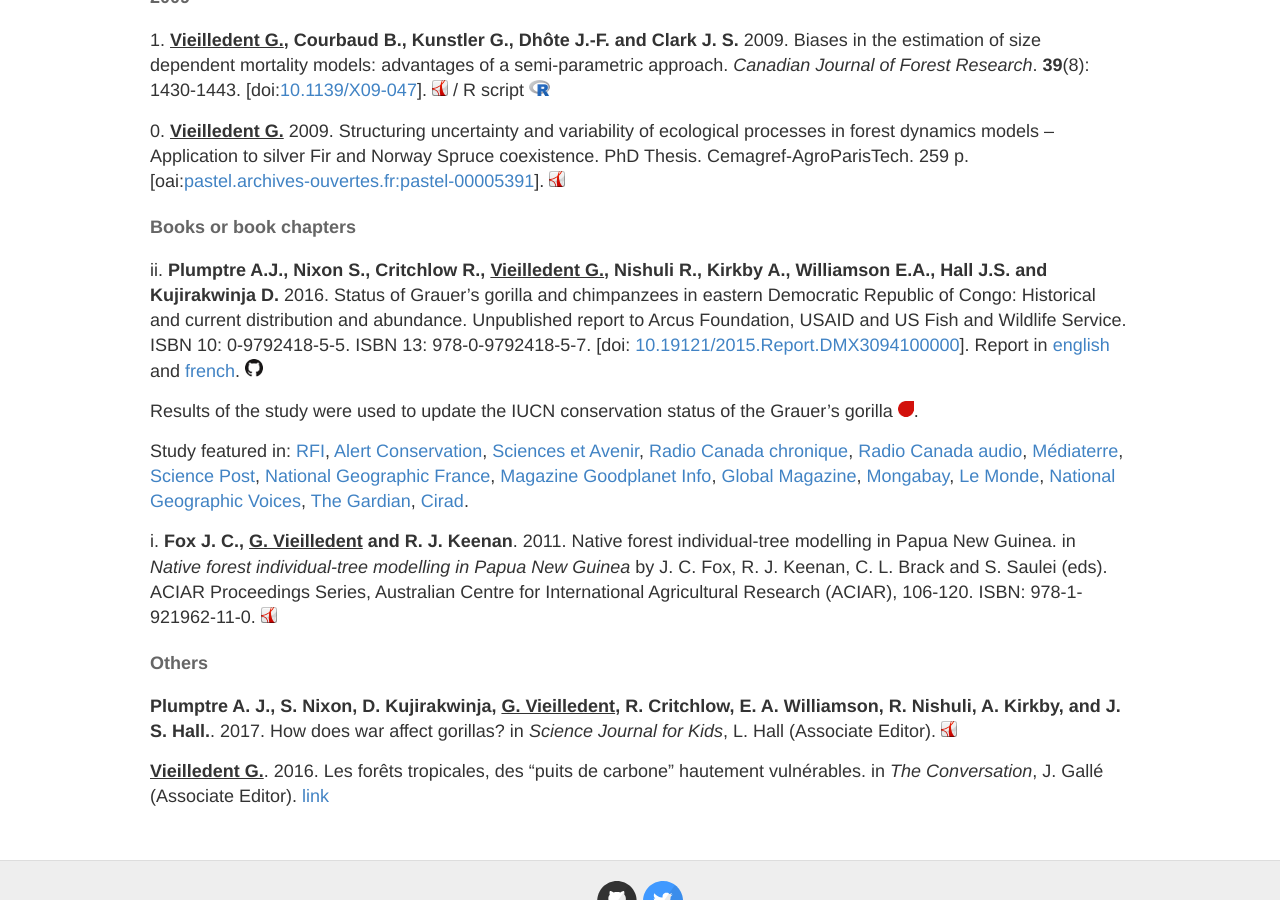
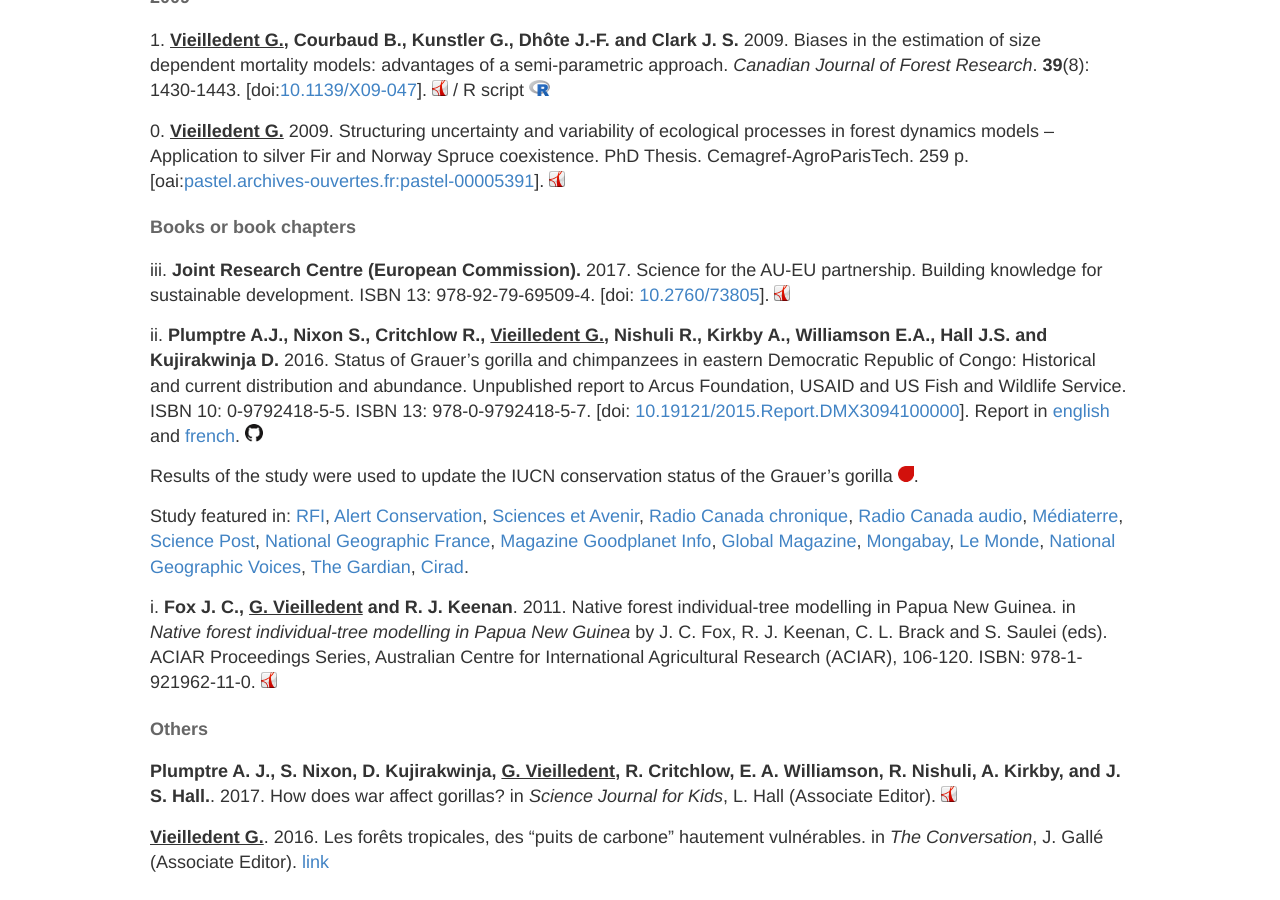
Before and after one commit to ghislainv/ghislainv.github.io, a Jekyll site: the page built from publications.md, in a window 1280 px wide and 900 px high, scrolled down 4766 px. Built offline with Jekyll 4.4.1, drawn with Linux system fonts in a browser that asks for light colours.

Commit message:
Add JRC report

```diff
--- a/publications.md
+++ b/publications.md
@@ -263,6 +263,8 @@ coexistence. PhD Thesis. Cemagref-AgroParisTech. 259 p. \[oai:[pastel.archives-o
 
 #### Books or book chapters
 
+iii. **Joint Research Centre (European Commission).** 2017. Science for the AU-EU partnership. Building knowledge for sustainable development. ISBN 13: 978-92-79-69509-4. \[doi: [10.2760/73805](http://doi.org/10.2760/73805)\]. [![pdf](/images/logos/logo-pdf.png "manuscript in pdf")](http://publications.jrc.ec.europa.eu/repository/bitstream/JRC107753/africamainreportonline.pdf)
+
 ii\. **Plumptre A.J., Nixon S., Critchlow R., <span style="text-decoration: underline;">Vieilledent G.</span>, Nishuli R., Kirkby A., Williamson E.A., Hall J.S. and Kujirakwinja D.** 2016. Status of Grauer's gorilla and chimpanzees in eastern Democratic Republic of Congo: Historical and current distribution and abundance. Unpublished report to Arcus Foundation, USAID and US Fish and Wildlife Service. ISBN 10: 0-9792418-5-5. ISBN 13: 978-0-9792418-5-7. \[doi:
 [10.19121/2015.Report.DMX3094100000](http://dx.doi.org/10.19121/2015.Report.DMX3094100000)\]. Report in [english](https://agritrop.cirad.fr/580036/2/Status%20of%20Grauers%20gorilla%20and%20eastern%20chimpanzee%20Report%20Final.pdf) and [french](https://agritrop.cirad.fr/580036/1/Statut%20du%20Gorille%20de%20Grauer%20et%20des%20Chimpanzes%20dans%20l%27est%20de%20la%20Republique%20Democratique%20du%20Congo%20Final.pdf). [![github](/images/logos/logo-github.png "github repository")](https://github.com/ghislainv/gorillas)
 
```
